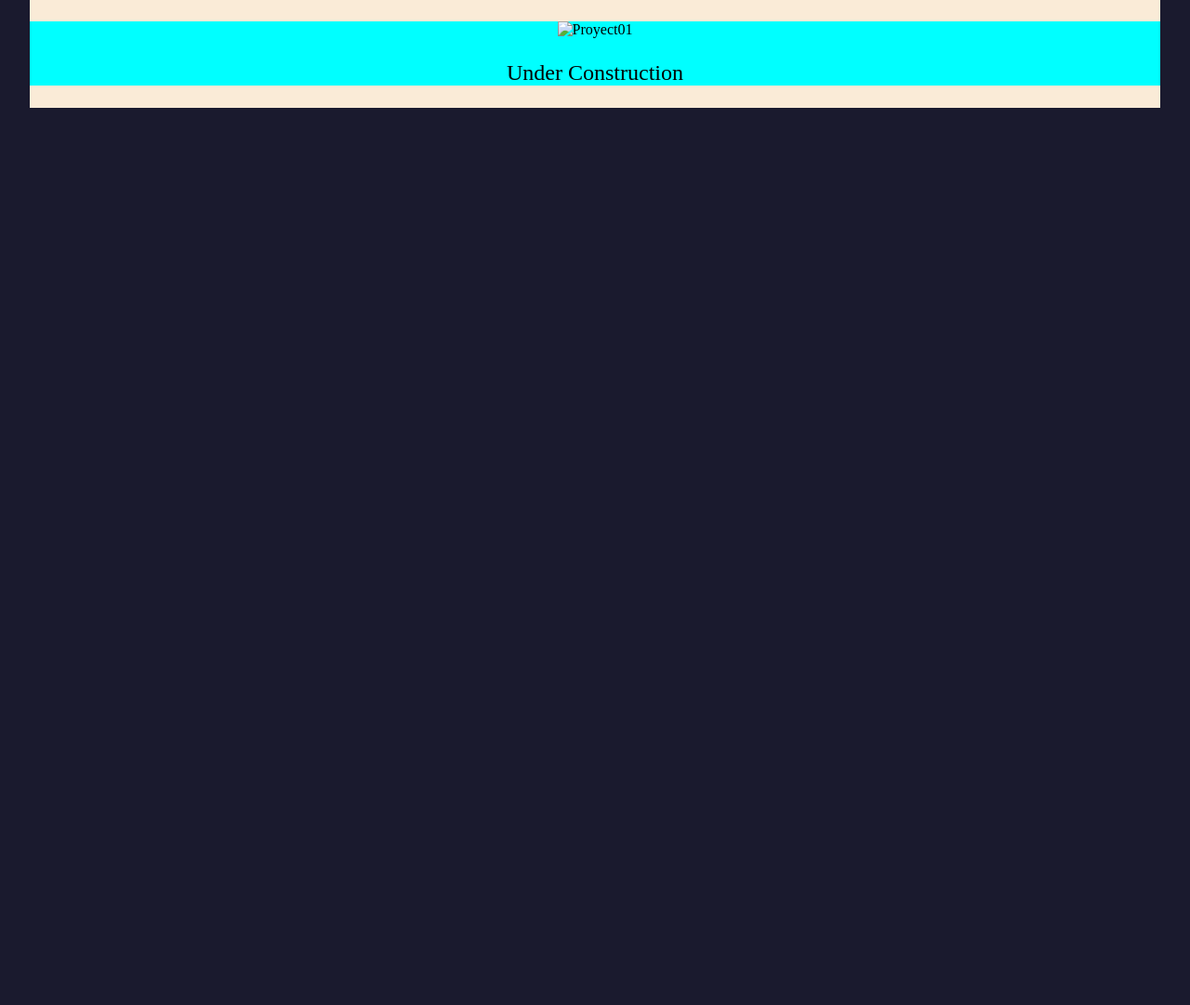
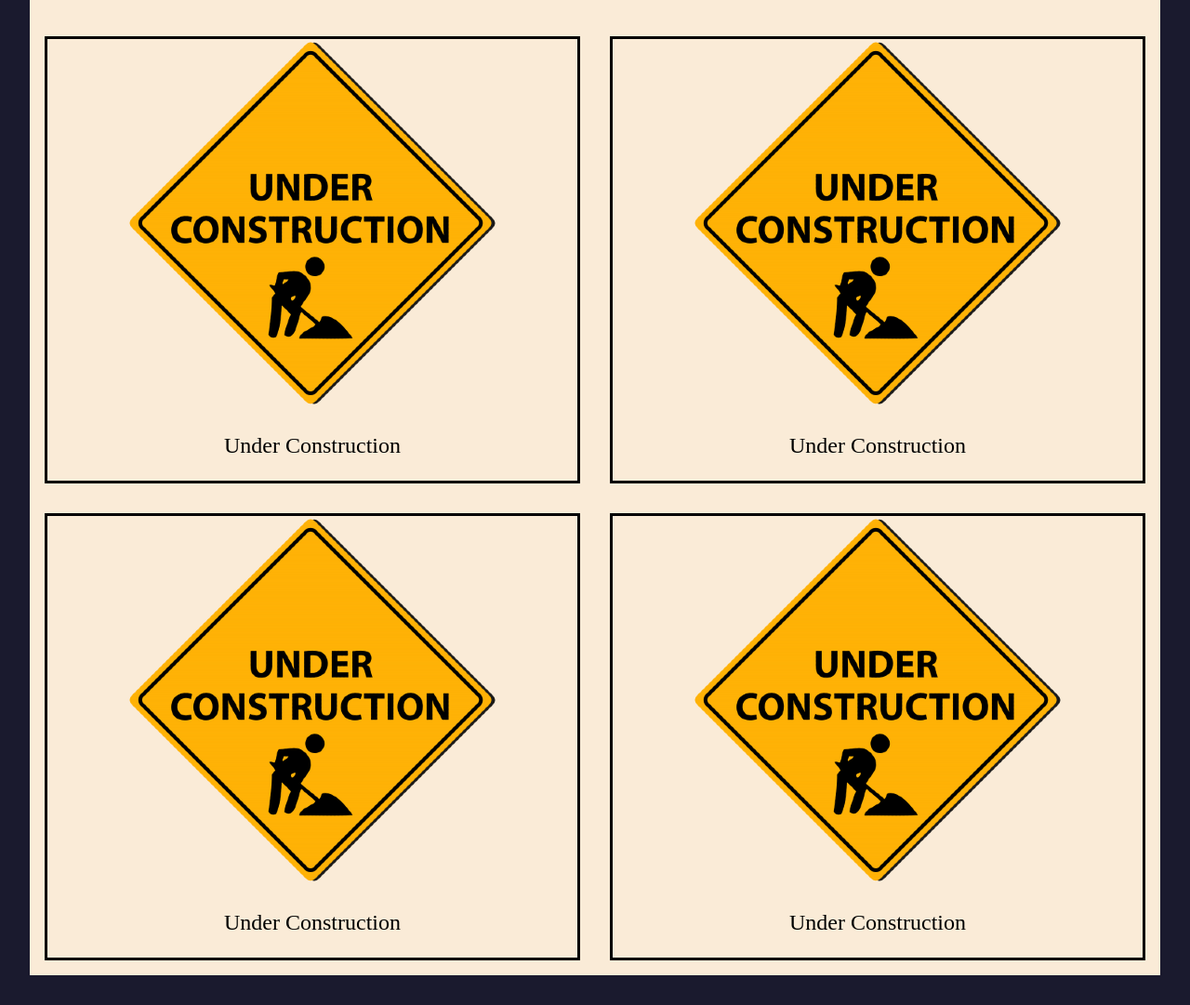
Before and after one commit to Orelin/PortfolioV1, a plain HTML site: page index.html in a window 1280 px wide. Shown: the part 560-1641 px from the top of the page at 93% size. Before the commit the page ends 800 px from the top, so only its background shows below. Drawn offline with Linux system fonts and the light colour scheme.

Commit message:
Practice

```diff
--- a/index.html
+++ b/index.html
@@ -23,9 +23,23 @@
     </div>
     <div id="proyects">
         <h2>Proyects</h2>
-        <div class="card">
-            <img src="#" alt="Proyect01">
-            <p>Under Construction</p>
+        <div class="cards">
+            <div class="card">
+                <img src="images/imagen1.png" alt="Proyect01">
+                <p>Under Construction</p>
+            </div>
+            <div class="card">
+                <img src="images/imagen1.png" alt="Proyect01">
+                <p>Under Construction</p>
+            </div>
+            <div class="card">
+                <img src="images/imagen1.png" alt="Proyect01">
+                <p>Under Construction</p>
+            </div>
+            <div class="card">
+                <img src="images/imagen1.png" alt="Proyect01">
+                <p>Under Construction</p>
+            </div>
         </div>
     </div>
 </body>
--- a/sass/style.scss
+++ b/sass/style.scss
@@ -4,7 +4,13 @@ body {
     display: grid;
 }
 
+/*@mixin grid ($display, $col1, $col2) {
+    display: $display;
+    grid-template-columns: $col1, $col2;
+}*/
+
 #header {
+    /* @include grid(grid, 20%, auto)*/
     display: grid;
     grid-template-columns: 20% auto;
     align-items: center;
@@ -35,6 +41,7 @@ h2{
 
 p {
     font-size: 1.5rem;
+    font-weight: 100;
 }
 
 #proyects {
@@ -42,6 +49,12 @@ p {
     text-align: center;
 }
 
+#proyects .cards{
+    @include grid(grid, 1fr, 1fr)
+}
+
+
 #proyects .card {
-    background-color: aqua;
+    margin: 1rem;
+    border: black solid;
 }
```
Also changed, not shown: css/style.css, images/imagen1.png (added).
